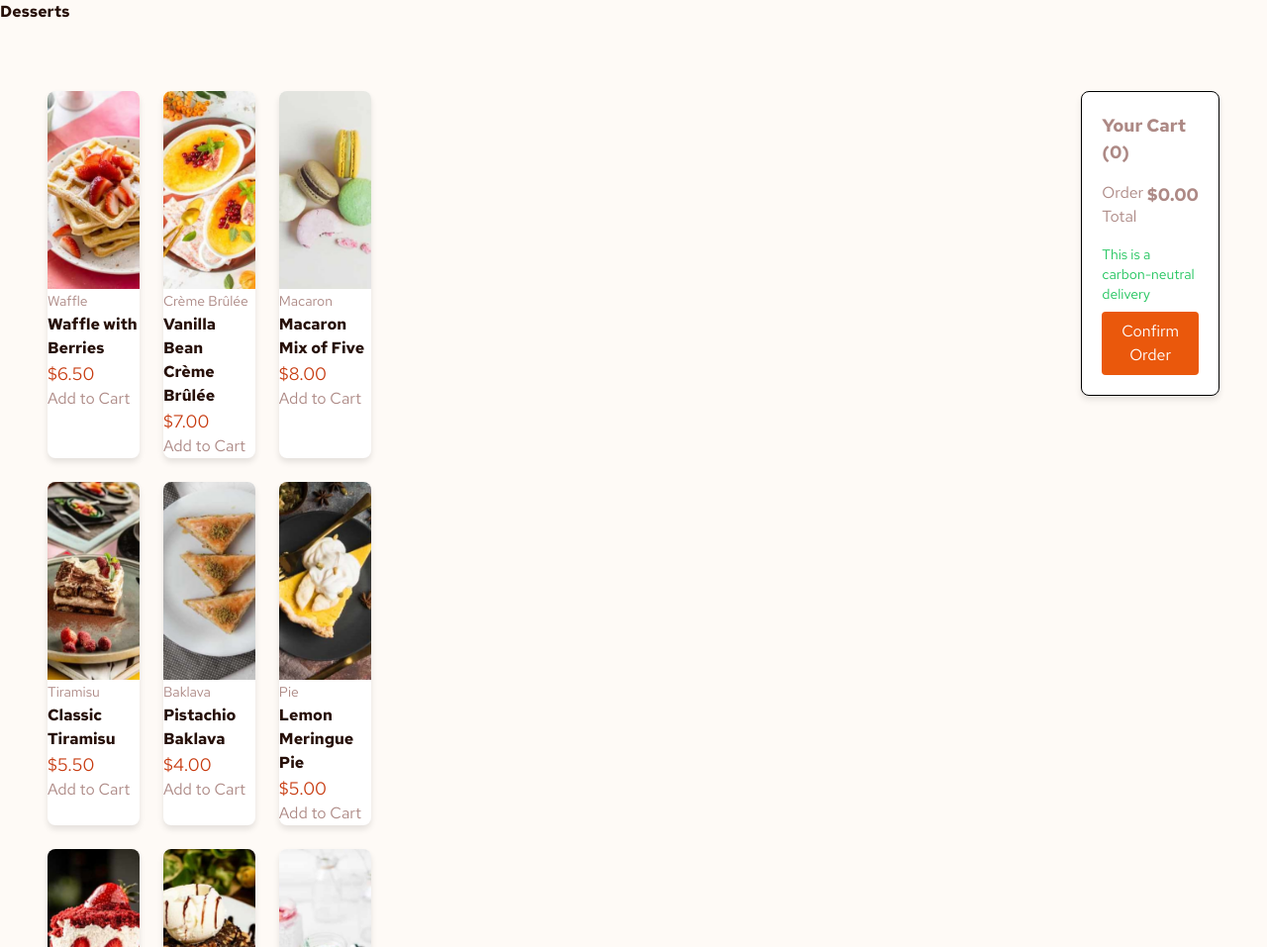
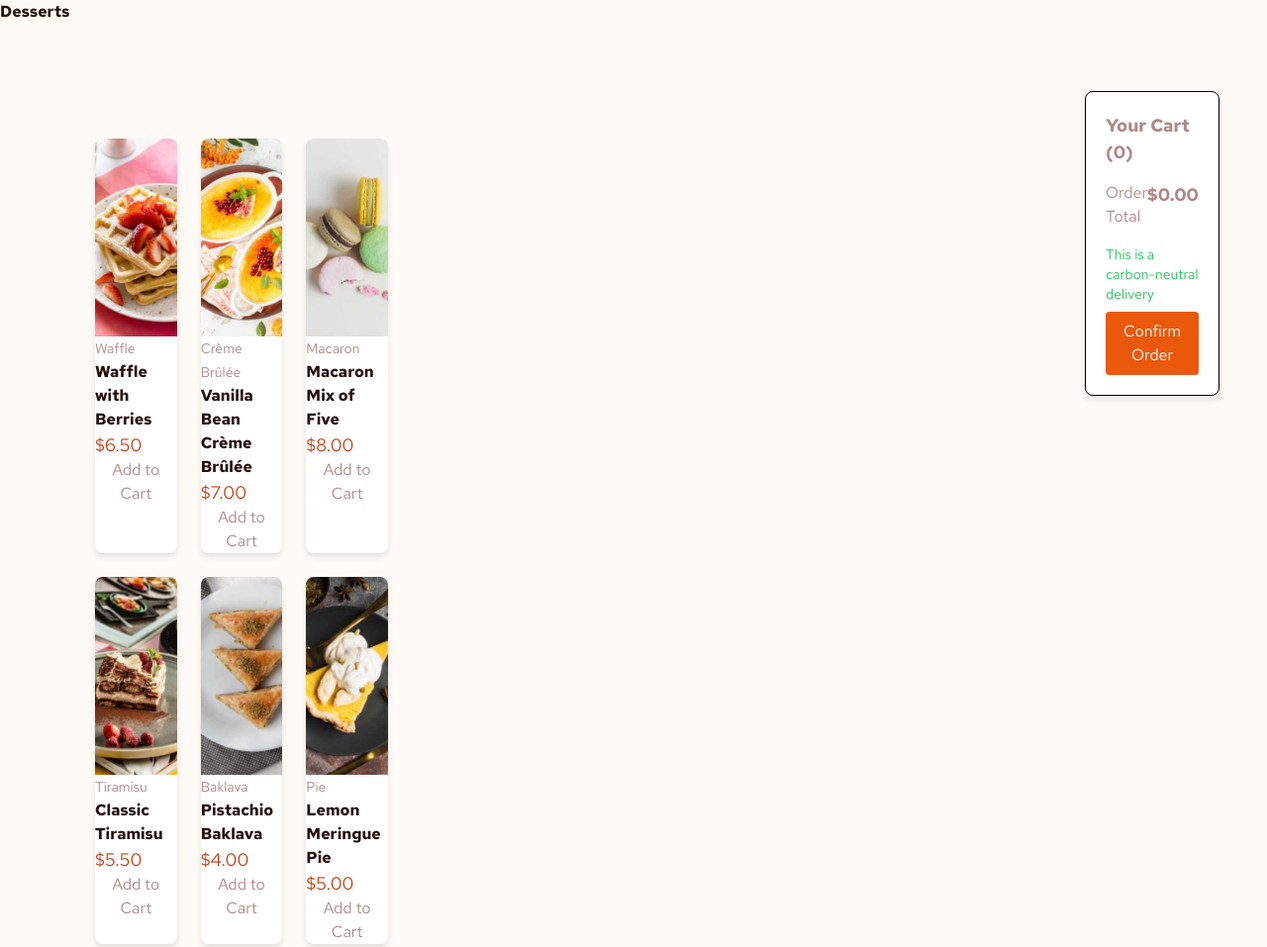
Before and after one commit to alefadonais5/product-list-with-cart-web, a website built with Vite: page index.html in a window 1280 px wide. Shown: the top 957 px of the page at 99% size. Built offline with nearby package versions, Linux system fonts and the light colour scheme.

```diff
--- a/index.html
+++ b/index.html
@@ -19,7 +19,7 @@
   </header>
   <main class="main-container flex p-12 gap-6">
     <!-- Lista de Produtos -->
-    <section class="product-list flex flex-col ">
+    <section class="product-list flex flex-col p-12">
       <!-- Os produtos serão inseridos aqui dinamicamente -->
       <ul id="product-list" class="grid grid-cols-3 gap-6"></ul>
     </section>
```
Also changed, not shown: README-template.md.
